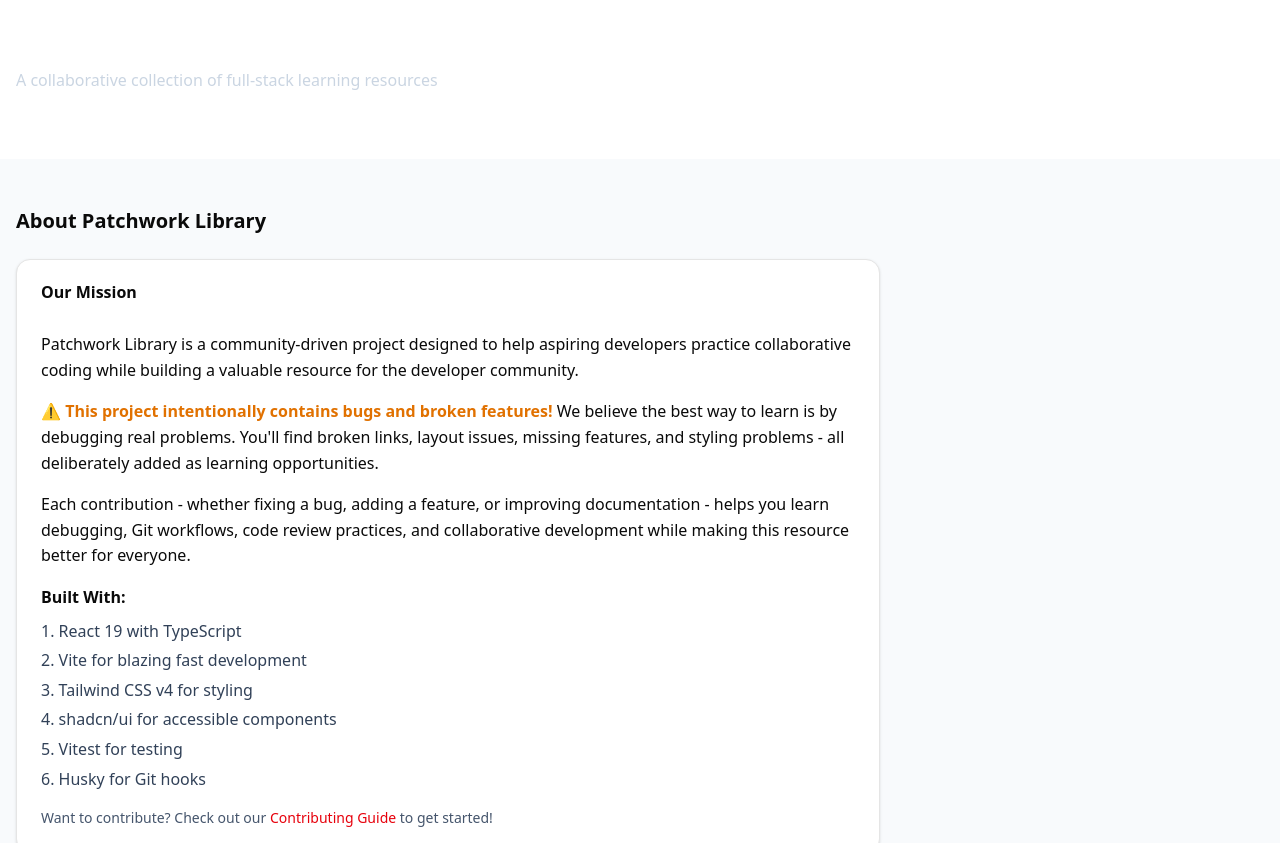
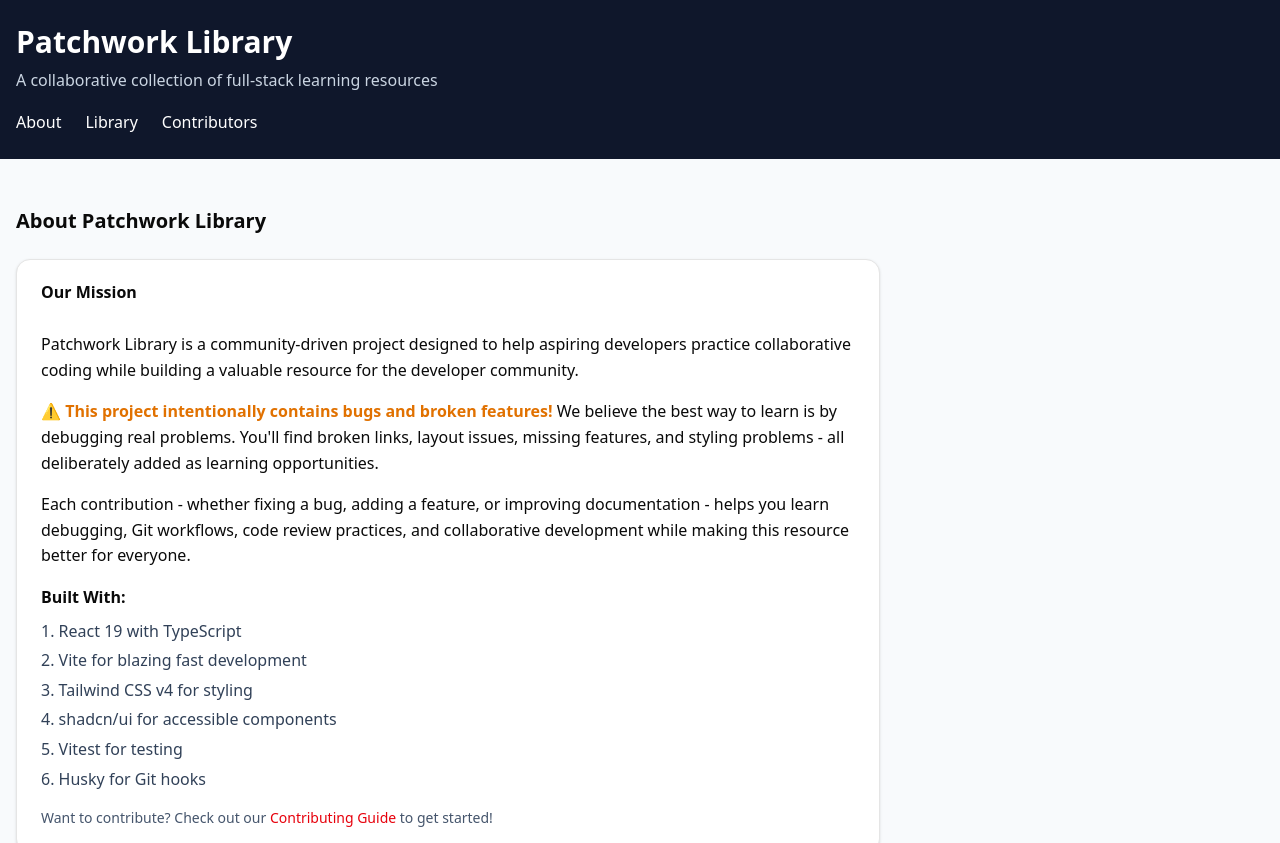
Before and after one commit to ioanat94/patchwork-library, a React (Vite) app: page / in a window 1280 px wide. Shown: the top 843 px of the page. Built offline with nearby package versions, Linux system fonts and the light colour scheme.

Commit message:
fix: header text visible

```diff
--- a/src/components/Header.tsx
+++ b/src/components/Header.tsx
@@ -1,21 +1,21 @@
-import { Card, CardContent, CardHeader, CardTitle } from '@/components/ui/card';
+import { Card, CardContent, CardHeader, CardTitle } from "@/components/ui/card";
 
 export default function Header() {
   return (
-    <header className='bg-salate-900 text-white shadow-md'>
-      <div className='container mx-auto px-4 py-6'>
-        <h1 className='text-3xl font-bold mb-2'>Patchwork Library</h1>
-        <p className='text-slate-300 mb-4'>
+    <header className="bg-slate-900 text-white shadow-md">
+      <div className="container mx-auto px-4 py-6">
+        <h1 className="text-3xl font-bold mb-2">Patchwork Library</h1>
+        <p className="text-slate-300 mb-4">
           A collaborative collection of full-stack learning resources
         </p>
-        <nav className='flex gap-6'>
-          <a href='#' className='hover:text-blue-400 transition-colors'>
+        <nav className="flex gap-6">
+          <a href="#" className="hover:text-blue-400 transition-colors">
             About
           </a>
-          <a href='#' className='hover:text-blue-400 transition-colors'>
+          <a href="#" className="hover:text-blue-400 transition-colors">
             Library
           </a>
-          <a href='#' className='hover:text-blue-400 transition-colors'>
+          <a href="#" className="hover:text-blue-400 transition-colors">
             Contributors
           </a>
         </nav>
```
